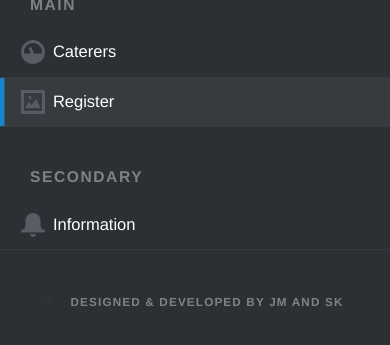
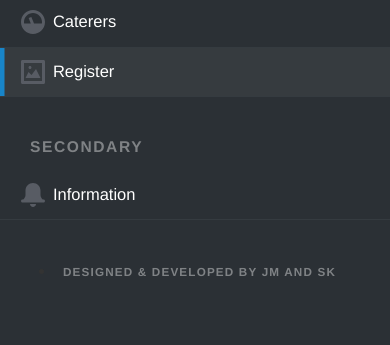
Before and after one commit to harsha0670/Covid-Food-Website, a plain HTML site: page index.html in a window 390 px wide. Both pictures are taken after a click on the button "Toggle menu". Shown: the part 113-458 px from the top of the page. Drawn offline with nearby package versions, Linux system fonts and the light colour scheme; no server answers.

Commit message:
Center Alignment Fixes

```diff
--- a/index.html
+++ b/index.html
@@ -44,7 +44,7 @@
             <a style="text-decoration: none;font-size: 11px;" href="info.html">Information</a>
           </li>
         </ul>
-        <li class="cd-side__label" style="font-size: 12px;"><span>Designed & Developed by JM and SK</span></li>
+        <li id="developers" class="cd-side__label" style="font-size: 12px;"><span>Designed & Developed by JM and SK</span></li>
       </nav>
 
     <div class="content" style="overflow: hidden; padding-left: 5px; padding-right: 5px;margin-top: 20px;">
--- a/main.css
+++ b/main.css
@@ -71,6 +71,16 @@
   body > main > nav > li{
     text-align: center;
   }
+
+  .cd-side-nav{
+    zoom: 150%; position: fixed; height: 100%; margin-top: -20px;
+  }
+
+  #developers{
+    margin-left: -10px;
+  }
+
+
 }
 @media all and (min-width: 1000px) {
   .content{
@@ -96,14 +106,11 @@
     margin-top: 50px;
   }
 
-  .body > main > nav{
-    zoom: 150%; position: fixed; height: 100%;
-  }
-
   .about{
     margin-left: 200px;
 
   }
+
 
 }
 
```
Also changed, not shown: form.html (+1 -1 lines), info.html (+1 -1 lines).
